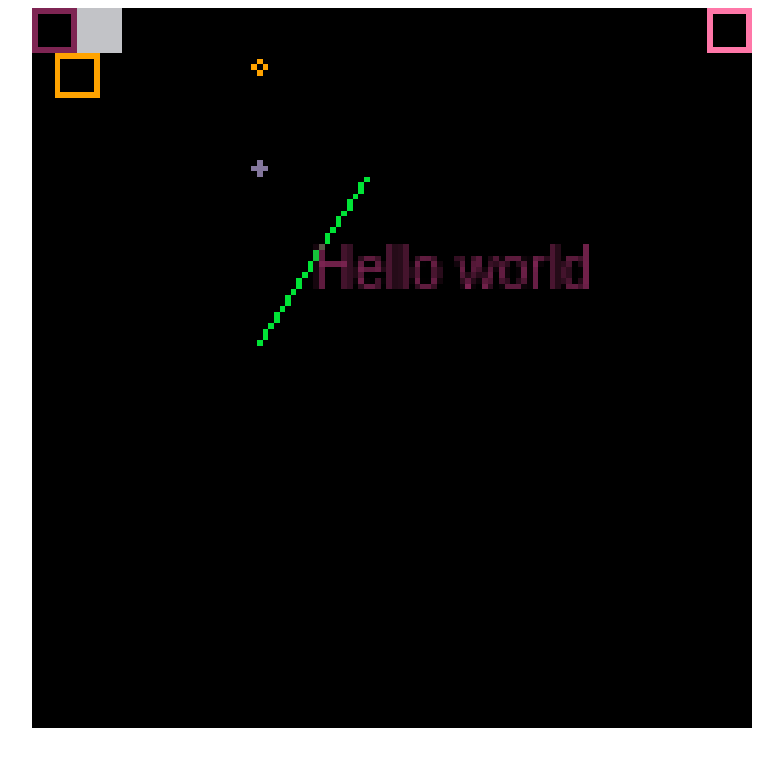
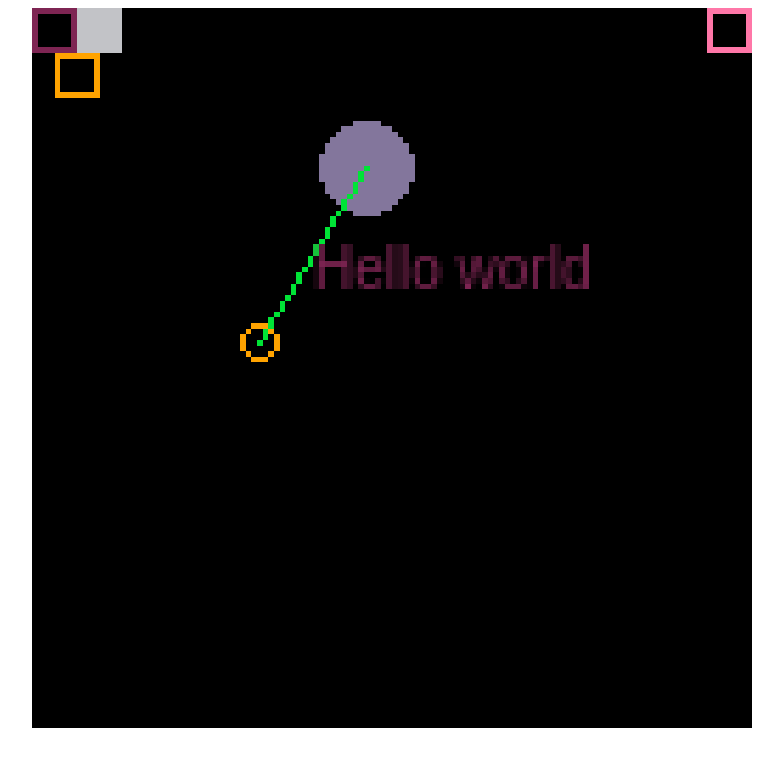
Before and after one commit to isacben/pico-js, a plain HTML site: page index.html in a window 1280 px wide. Shown: the whole page, without its empty margins (248-1031 px from the left). Drawn offline with Linux system fonts and the light colour scheme.

Commit message:
testing moving the circles

```diff
--- a/game.js
+++ b/game.js
@@ -19,9 +19,9 @@ function custom_function(x) {
    fillrect(8, 0, 8, 8, 6);
    rect(4, 8, 8, 8, 9);
    rect(120, 0, 8, 8, 14);
-   circ(40, 10, 1, 9);
-   circfill(40, 28, 1, 13);
-   line(x, 30, 40, x, 11);
+   circ(40, x, 3, 9);
+   circfill(x, 28, 8, 13);
+   line(x, 28, 40, x, 11);
 }
 
 let age = 20;
--- a/index.html
+++ b/index.html
@@ -17,6 +17,8 @@
             -ms-interpolation-mode: nearest-neighbor;
             border: 0px;
             cursor: none;
+            font-smooth: never;
+            -webkit-font-smoothing : none;
         }
     </style>
 </head><body>
```
